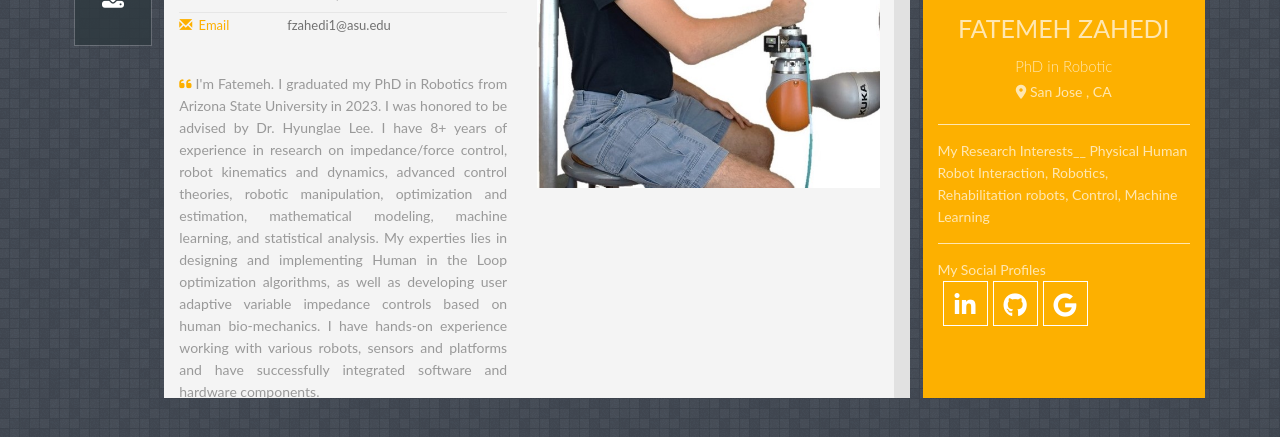
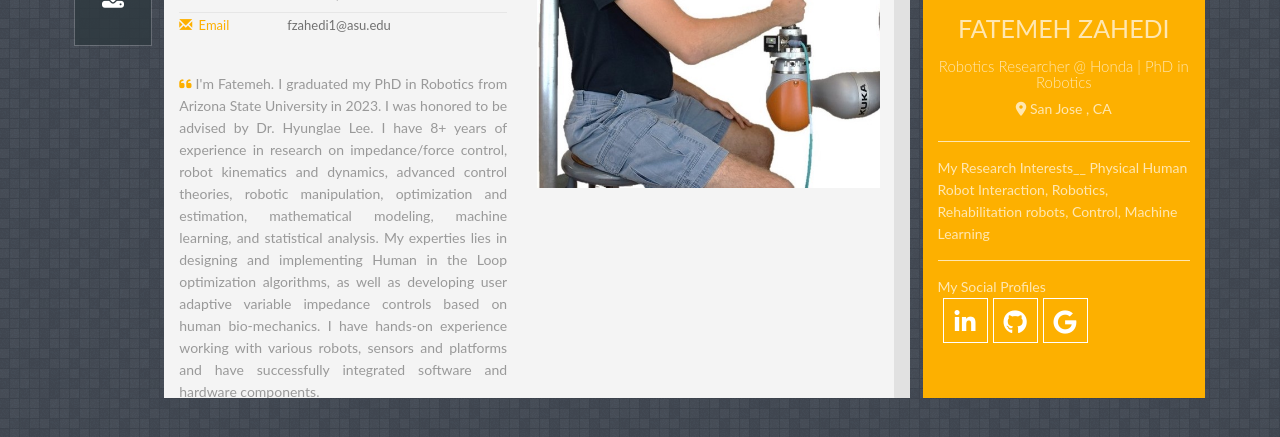
Before and after one commit to FatemehZahedi/FatemehZahedi.github.io, a Jekyll site: the page built from index.html, in a window 1280 px wide, cut to the strip 342-779 px from the top of the page. Built offline with Jekyll 4.4.1, drawn with Linux system fonts in a browser that asks for light colours; nearby versions of some CDN libraries; some web fonts are replaced.

Commit message:
Update _config.yml

```diff
--- a/_config.yml
+++ b/_config.yml
@@ -7,7 +7,7 @@ baseurl: '/FatemehZahedi.github.io' #change it according to your repository name
 
 # Profile information
 yourname: Fatemeh Zahedi  ## put your name
-title: 'PhD in Robotic'  ## your title
+title: 'Robotics Researcher @ Honda | PhD in Robotics'  ## your title
 location: San Jose , CA
 
 
```
